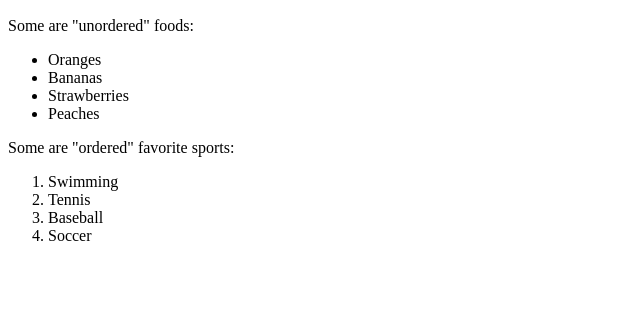
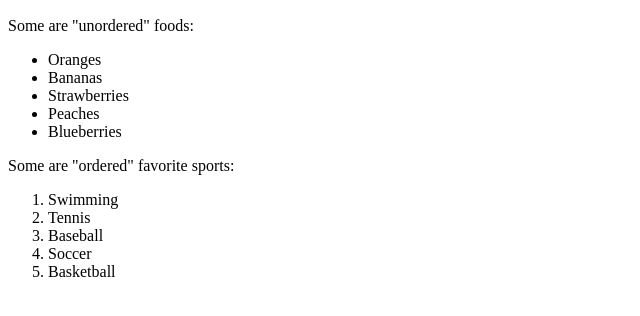
Before and after one commit to lynnma60/2022-worlds-favorite-fruits, a plain HTML site: page index.html in a window 1280 px wide. Shown: the part 434-750 px from the top of the page, without its empty margins (0-640 px from the left). Drawn offline with Linux system fonts and the light colour scheme.

Commit message:
added 1 more fruit and sport

```diff
--- a/index.html
+++ b/index.html
@@ -1,6 +1,12 @@
 <!DOCTYPE html>
 <html>
+    <!--
+        Lynn Ma
+    Copyright (c) 2022 Lynn Ma
+    -->
+
 <head>
+    <!-- this is my title tag -->
     <title>List of my favorites</title>
 </head>
 <body>
@@ -11,13 +17,14 @@
     <p>Some are "unordered" foods:</p>
     <ul>
 
-
-
     <li>Oranges</li>
     <li>Bananas</li>
     <li>Strawberries</li>
     <li>Peaches</li>
+    <li>Blueberries</li>
 </ul>
+
+<!-- this is important -->
 
     <p>Some are "ordered" favorite sports:</p>
 <ol>
@@ -25,6 +32,7 @@
     <li>Tennis</li>
     <li>Baseball</li>
     <li>Soccer</li>
+    <li>Basketball</li>
 </ol>
 </body>
 
```
